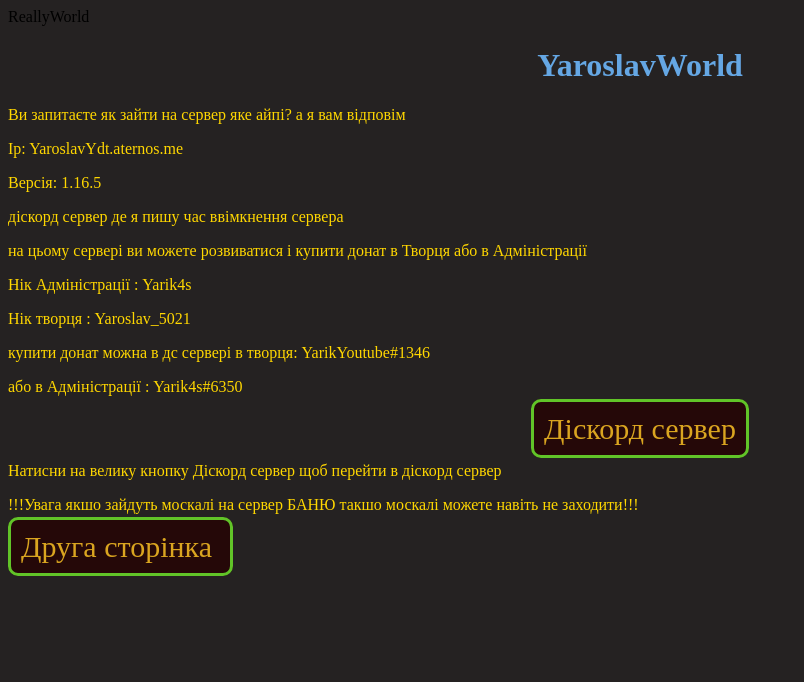
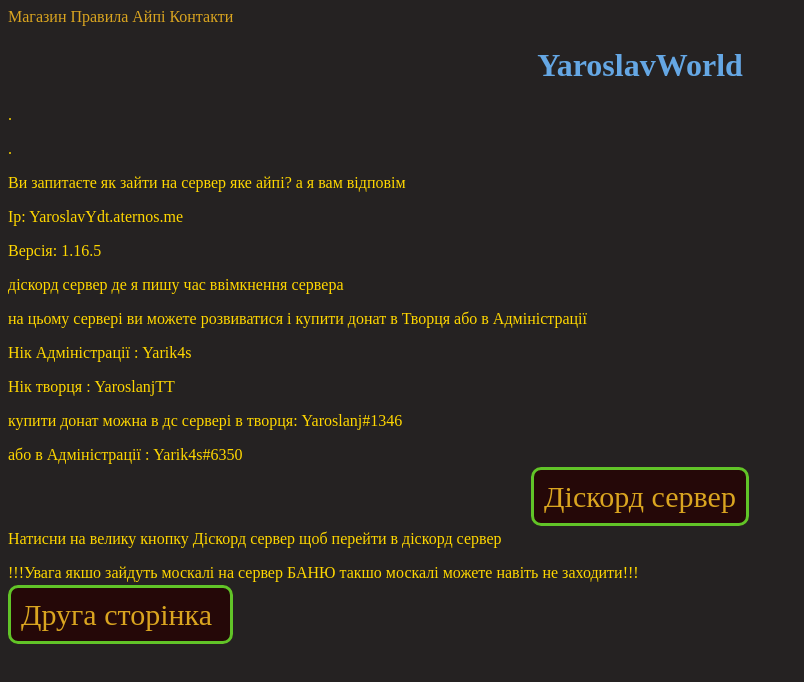
Before and after one commit to YaroslavSheburek/Site-Server2024, a plain HTML site: page index.html in a window 1280 px wide. Shown: the whole page, without its empty margins (0-804 px from the left). Drawn offline with Linux system fonts and the light colour scheme.

Commit message:
Update index.html

```diff
--- a/index.html
+++ b/index.html
@@ -1,11 +1,17 @@
 <html>
 <body>
 
-    <div id="head_pics"><div class="pics_lines"></div> <div class="flying"></div> <div class="pic_text">ReallyWorld</div> <div class="parallax block_1" style="transform: translateX(-0.5845px);"></div> <div class="parallax block_2" style="transform: translateX(-9.9575px);"></div> <div class="parallax block_3" style="transform: translateX(-7.1456px);"></div> <div class="parallax block_4" style="transform: translateX(4.5037px);"></div> <div class="parallax block_5" style="transform: translateX(-0.8523px);"></div> <div class="parallax block_6" style="transform: translateX(5.441px);"></div> <div class="parallax block_7" style="transform: translateX(11.1987px);"></div> <div class="parallax block_8" style="transform: translateX(-2.1913px);"></div> <div class="parallax block_9" style="transform: translateX(-7.4134px);"></div> <div class="parallax block_10" style="transform: translateX(-6.8778px);"></div></div>
+    <header>
+        <nav>
+            <a href="#" class="about">Магазин</a>
+            <a href="#" class="blog">Правила</a>
+            <a href="#" class="projects">Айпі</a>
+            <a href="#" class="contact">Контакти</a>
+            </nav>
 
 
 
-
+    </header>
 
 
     <h1>YaroslavWorld </h1>
@@ -13,16 +19,17 @@
     <title>YaroslavWorld</title>
 <link rel="stylesheet" href="style.css"/>
 </head>
-
+    <p>.</p>
+    <p>.</p>
     <p>Ви запитаєте як зайти на сервер яке айпі? а я вам відповім</p>
     <p>Ip: YaroslavYdt.aternos.me</p>
     <p>Версія: 1.16.5</p>
     <p>діскорд сервер де я пишу час ввімкнення сервера </p>
     <p>на цьому сервері ви можете розвиватися і купити донат в Творця або в Адміністрації </p>
     <p> Нік Адміністрації : Yarik4s</p>
-    <p>Нік творця : Yaroslav_5021</p>
-    <p>купити донат можна в дс сервері в творця: YarikYoutube#1346</p>
-     <p> або в Адміністрації : Yarik4s#6350
+    <p>Нік творця : YaroslanjTT</p>
+    <p>купити донат можна в дс сервері в творця: Yaroslanj#1346</p>
+    <p> або в Адміністрації : Yarik4s#6350
 
         </p>
 
```
